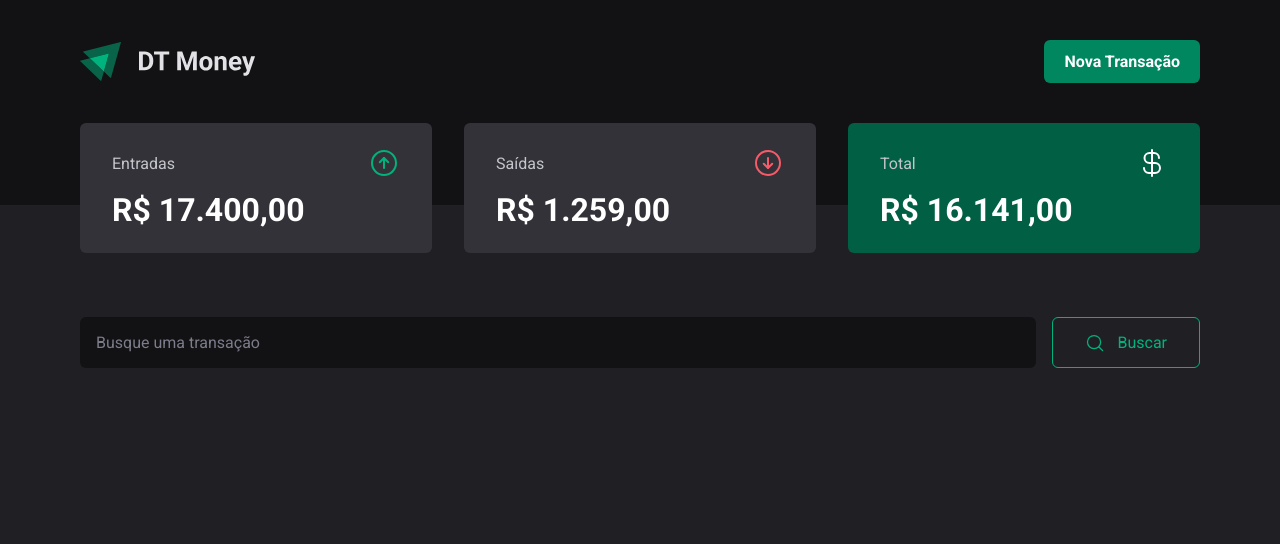
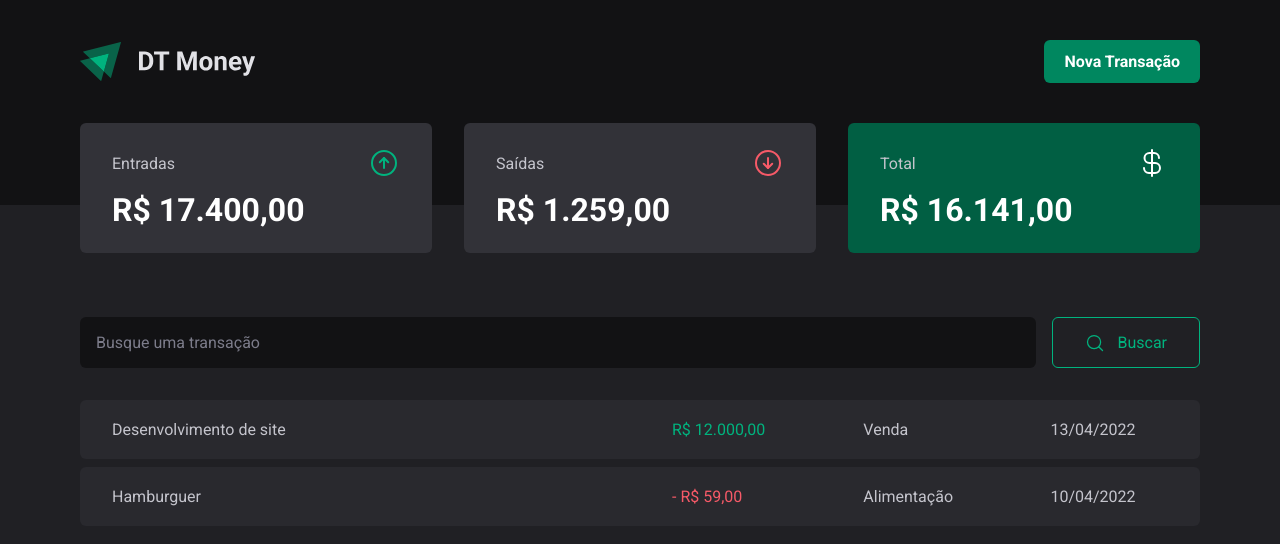
Before and after one commit to Gabriel-Souza2/DT-Money, a React (Vite) app: page / in a window 1280 px wide. Shown: the top 544 px of the page. Built offline with nearby package versions, Linux system fonts and the light colour scheme.

Commit message:
Criando tabelas de transações

```diff
--- a/src/Pages/Home/index.tsx
+++ b/src/Pages/Home/index.tsx
@@ -1,13 +1,41 @@
 import { Header } from '../../components/Header'
 import { Summary } from '../../components/Summary'
 import { SearchForm } from '../../components/SearchForm/'
+import {
+  TransactionsContainer,
+  TransactionsTable,
+  PriceHighlight,
+} from './styles'
 
 export function Home() {
   return (
     <div>
       <Header />
       <Summary />
-      <SearchForm />
+      <TransactionsContainer>
+        <SearchForm />
+        <TransactionsTable>
+          <tbody>
+            <tr>
+              <td width="50%">Desenvolvimento de site</td>
+              <td>
+                <PriceHighlight variant="income">R$ 12.000,00</PriceHighlight>
+              </td>
+              <td>Venda</td>
+              <td>13/04/2022</td>
+            </tr>
+
+            <tr>
+              <td width="50%">Hamburguer</td>
+              <td>
+                <PriceHighlight variant="outcome">- R$ 59,00</PriceHighlight>
+              </td>
+              <td>Alimentação</td>
+              <td>10/04/2022</td>
+            </tr>
+          </tbody>
+        </TransactionsTable>
+      </TransactionsContainer>
     </div>
   )
 }
--- a/src/Pages/Home/styles.ts
+++ b/src/Pages/Home/styles.ts
@@ -0,0 +1,37 @@
+import styled from 'styled-components'
+
+export const TransactionsContainer = styled.main`
+  max-width: 1120px;
+  margin: 4rem auto 0;
+`
+
+export const TransactionsTable = styled.table`
+  width: 100%;
+  border-collapse: separate;
+  border-spacing: 0 0.5rem;
+  margin-top: 1.5rem;
+
+  td {
+    padding: 1.25rem 2rem;
+    background-color: ${({ theme }) => theme['gray-700']};
+
+    &:first-child {
+      border-top-left-radius: 6px;
+      border-bottom-left-radius: 6px;
+    }
+
+    &:last-child {
+      border-top-right-radius: 6px;
+      border-bottom-right-radius: 6px;
+    }
+  }
+`
+
+interface PriceHighlightProps {
+  variant: 'income' | 'outcome'
+}
+
+export const PriceHighlight = styled.span<PriceHighlightProps>`
+  color: ${({ theme, variant }) =>
+    variant === 'income' ? theme['green-300'] : theme['red-300']};
+`
--- a/src/components/SearchForm/styles.ts
+++ b/src/components/SearchForm/styles.ts
@@ -1,8 +1,6 @@
 import styled from 'styled-components'
 
 export const SearchFormContainer = styled.form`
-  max-width: 1120px;
-  margin: 4rem auto 0;
   display: flex;
   gap: 1rem;
 
```
